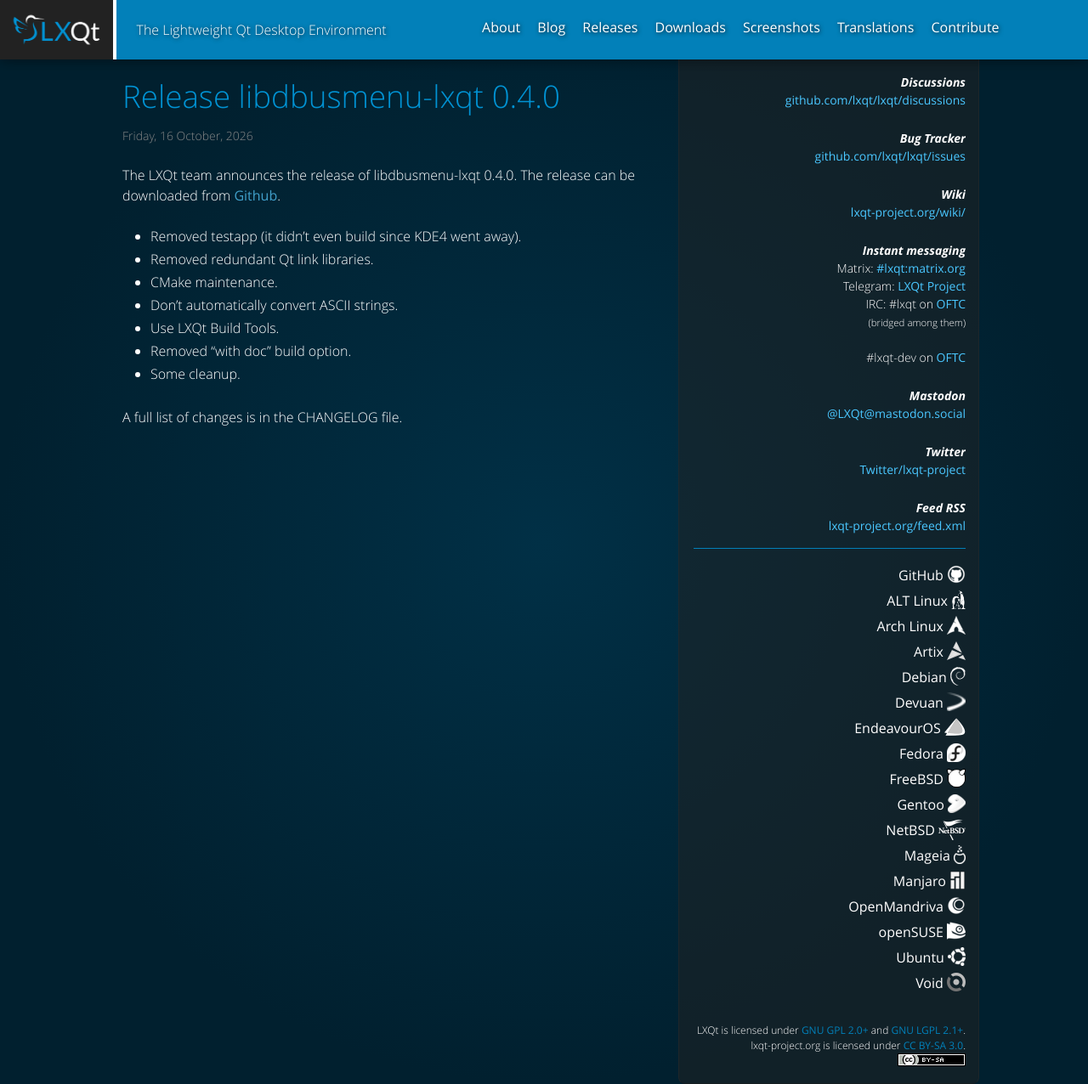
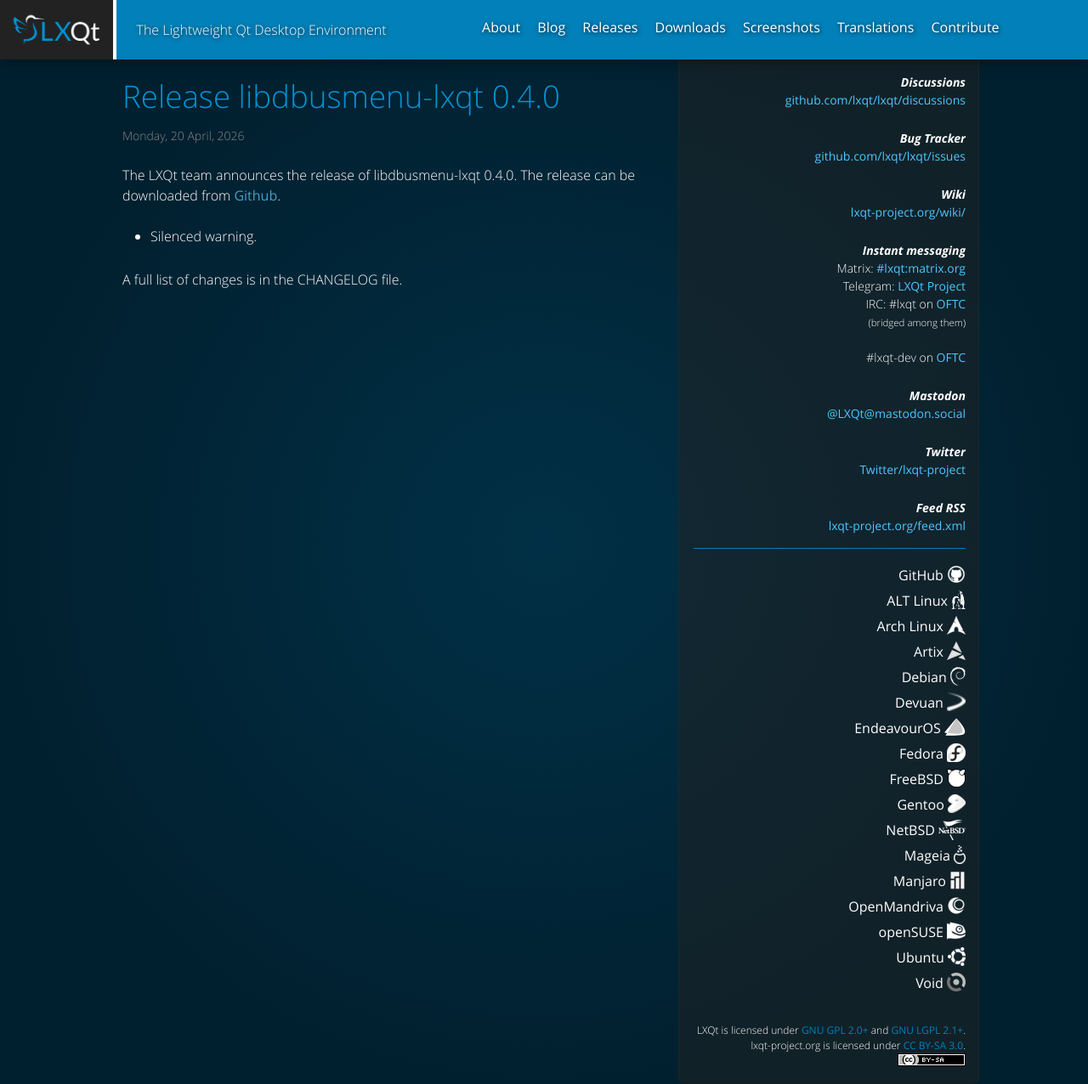
Before and after one commit to lxqt/lxqt.github.io, a Jekyll site: the page built from _posts/2026-04-20-libdbusmenu-lxqt-0.4.0.md, in a window 1280 px wide. Shown: the whole page at 85% size. Built offline with Jekyll 4.4.1, drawn with Linux system fonts in a browser that asks for light colours.

Commit message:
Fixed libdbusmenu files

```diff
--- a/_posts/2025-11-05-libdbusmenu-lxqt-0.4.0.md
+++ b/_posts/2026-04-20-libdbusmenu-lxqt-0.4.0.md
@@ -2,7 +2,7 @@
 layout: post
 title: Release libdbusmenu-lxqt 0.4.0
 slug: release-libdbusmenu-lxqt-0-4-0
-date: 2026-10-16 18:38
+date: 2026-04-20 07:00
 promoted: false
 categories: release
 ---
@@ -10,13 +10,8 @@
 The LXQt team announces the release of libdbusmenu-lxqt 0.4.0.
 The release can be downloaded from [Github](https://github.com/lxqt/libdbusmenu-lxqt/releases).
 
- * Removed testapp (it didn't even build since KDE4 went away).
- * Removed redundant Qt link libraries.
- * CMake maintenance.
- * Don't automatically convert ASCII strings.
- * Use LXQt Build Tools.
- * Removed "with doc" build option.
- * Some cleanup.
+ * Silenced warning.
+
 
 <br/>
 A full list of changes is in the CHANGELOG file.
```
Also changed, not shown: _posts/2026-11-05-libdbusmenu-lxqt-0.5.0.md (added, +23 -0 lines).
